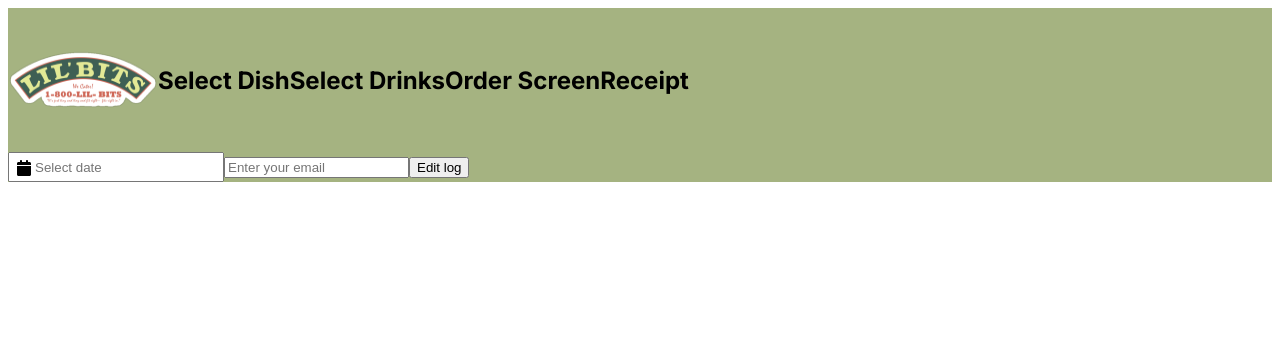
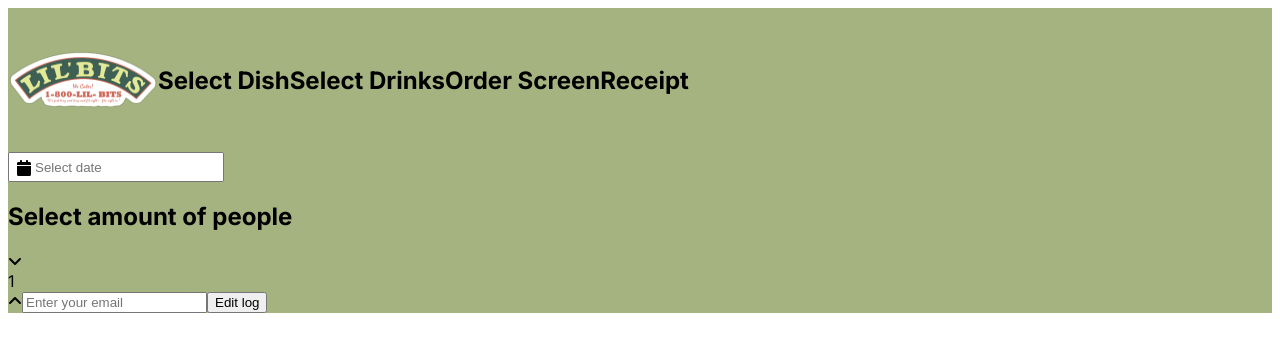
Before and after one commit to Some0ne3lse/final-assignment-lil-bits, a Next.js app in the folder lil-bits/: page /order-screen in a window 1280 px wide. Shown: the top 352 px of the page. Built offline with nearby package versions, Linux system fonts and the light colour scheme.

Commit message:
Added amount selector

```diff
--- a/lil-bits/package.json
+++ b/lil-bits/package.json
@@ -9,6 +9,11 @@
     "lint": "next lint"
   },
   "dependencies": {
+    "@fortawesome/fontawesome-svg-core": "^6.5.2",
+    "@fortawesome/free-brands-svg-icons": "^6.5.2",
+    "@fortawesome/free-regular-svg-icons": "^6.5.2",
+    "@fortawesome/free-solid-svg-icons": "^6.5.2",
+    "@fortawesome/react-fontawesome": "^0.2.1",
     "@types/react-datepicker": "^6.2.0",
     "next": "14.2.3",
     "react": "^18",
--- a/lil-bits/src/app/components/AmountPicker.tsx
+++ b/lil-bits/src/app/components/AmountPicker.tsx
@@ -0,0 +1,27 @@
+import { faAngleDown, faAngleUp } from "@fortawesome/free-solid-svg-icons";
+import { FontAwesomeIcon } from "@fortawesome/react-fontawesome";
+import { useState } from "react";
+
+type AmountPickerType = {
+  decreaseAmount: () => void;
+  increaseAmount: () => void;
+  invalidAmount: string;
+  amount: number;
+};
+
+export default function AmountPicker({
+  decreaseAmount,
+  increaseAmount,
+  invalidAmount,
+  amount,
+}: AmountPickerType) {
+  return (
+    <>
+      <h2>Select amount of people</h2>
+      <FontAwesomeIcon icon={faAngleDown} onClick={decreaseAmount} />
+      <div>{amount}</div>
+      <FontAwesomeIcon icon={faAngleUp} onClick={increaseAmount} />
+      {invalidAmount && <div>{invalidAmount}</div>}
+    </>
+  );
+}
--- a/lil-bits/src/app/components/DateAmountEmailForm.tsx
+++ b/lil-bits/src/app/components/DateAmountEmailForm.tsx
@@ -4,11 +4,12 @@ import DatePicker from "react-datepicker";
 
 import "react-datepicker/dist/react-datepicker.css";
 import { useState } from "react";
+import AmountPicker from "./AmountPicker";
 
 type FormFieldsType = {
   email: string;
   date: Date;
-  age: number;
+  amount: number;
 };
 
 export default function DateAmountEmailForm({ setDebug }) {
@@ -20,6 +21,8 @@ export default function DateAmountEmailForm({ setDebug }) {
     formState: { errors },
   } = useForm<FormFieldsType>();
   const [date, setDate] = useState<Date | null>(null);
+  const [amount, setAmount] = useState<number>(1);
+  const [invalidAmount, setInvalidAmount] = useState<String | null>(null);
 
   const onSubmitData = (data: FormFieldsType) => {
     setDebug(data);
@@ -44,10 +47,34 @@ export default function DateAmountEmailForm({ setDebug }) {
     return currentDate.getTime() < selectedDate.getTime();
   };
 
+  const decreaseAmount = () => {
+    if (amount <= 1) {
+      setInvalidAmount("Please select an amount higher than 0");
+    } else {
+      setAmount(amount - 1);
+      setInvalidAmount(null);
+    }
+  };
+
+  const increaseAmount = () => {
+    if (amount >= 10) {
+      setInvalidAmount("Please select and amount lower than 11");
+    } else {
+      setAmount(amount + 1);
+      setInvalidAmount(null);
+    }
+  };
+
   //Ask about name instead of id
   return (
     <>
-      <form onSubmit={handleSubmit(onSubmitData)} noValidate>
+      <form
+        onSubmit={handleSubmit((data) => {
+          data.amount = amount;
+          onSubmitData(data);
+        })}
+        noValidate
+      >
         <Controller
           name="date"
           control={control}
@@ -76,7 +103,18 @@ export default function DateAmountEmailForm({ setDebug }) {
           )}
         />
         {errors.date && <div>{errors.date.message}</div>}
-
+        <Controller
+          control={control}
+          name="amount"
+          render={() => (
+            <AmountPicker
+              amount={amount}
+              decreaseAmount={decreaseAmount}
+              increaseAmount={increaseAmount}
+              invalidAmount={invalidAmount}
+            />
+          )}
+        />
         <input
           id="email"
           type="email"
```
Also changed, not shown: 1 other file (tests, documents, lock files or other folders).
